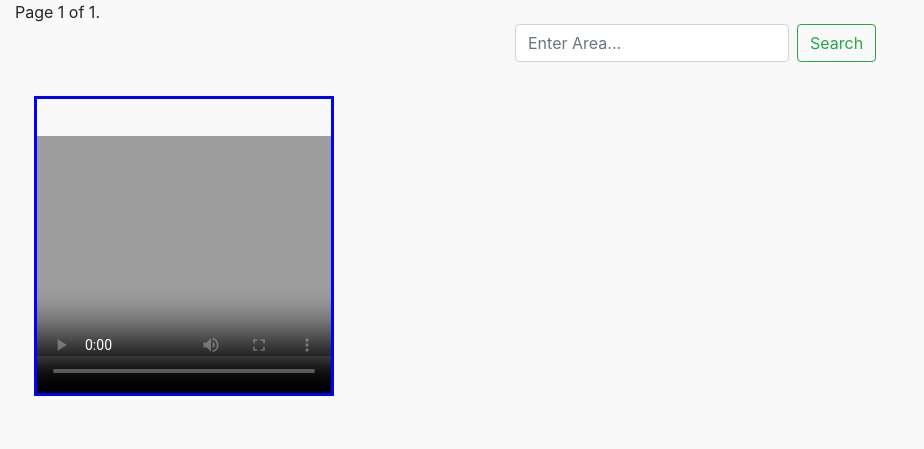
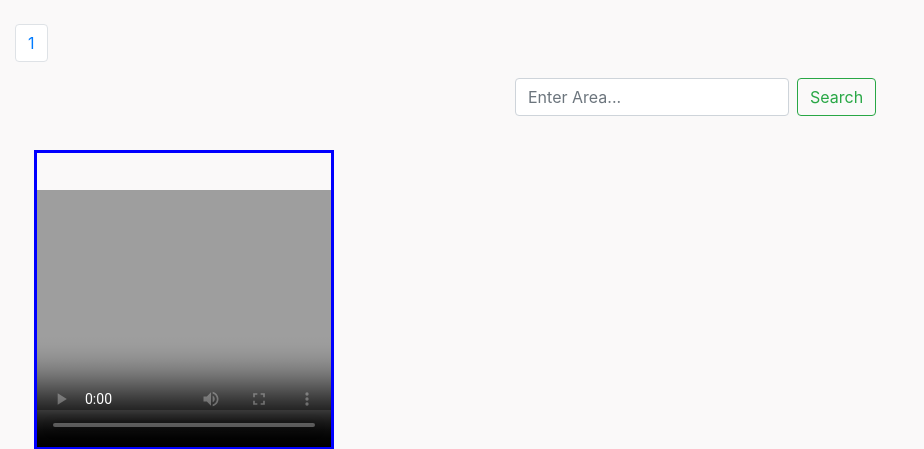
Before and after one commit to ranjith1237/VideoPortal, a Django app: page /all/ in a window 1280 px wide. Shown: the part 56-505 px from the top of the page, without its empty margins (0-924 px from the left). Run offline with Django 3.2, Linux system fonts and the light colour scheme; a user stored in the database is signed in; tables that the repository leaves empty hold one stand-in row (values such as "Sample post"); parts of the project's set-up code (start-up, migrations or seed data) failed here and were passed over; some libraries are stand-ins or nearby versions.

Commit message:
paginator UI changes in videos page

```diff
--- a/Cyberabad/templates/videos.html
+++ b/Cyberabad/templates/videos.html
@@ -12,8 +12,34 @@
         margin-left:500px;
     }
 </style>
+<br>
+<div class="pagination">
+<nav aria-label="Page navigation example">
+  <ul class="pagination">
+    {% if allVideos.has_previous %}
+        <li class="page-item">
+        <a class="page-link" href="?page=1" aria-label="Previous">
+            <span aria-hidden="true">&laquo;</span>
+            <span class="sr-only">Previous</span>
+        </a>
+        </li>
+        <li class="page-item"><a class="page-link" href="?page={{ allVideos.previous_page_number }}">{{ allVideos.previous_page_number }}</a></li>
+    {% endif %}
+    <li class="page-item"><a class="page-link" href="#">{{ allVideos.number }}</a></li>
+    {% if allVideos.has_next %}
+        <li class="page-item"><a class="page-link" href="?page={{ allVideos.next_page_number }}">{{ allVideos.next_page_number }}</a></li>
+        <li class="page-item">
+        <a class="page-link" href="?page={{ allVideos.paginator.num_pages }}" aria-label="Next">
+            <span aria-hidden="true">&raquo;</span>
+            <span class="sr-only">Next</span>
+        </a>
+       {% endif %}
+    </li>
+  </ul>
+</nav>
+</div>
 
-<div class="pagination">
+<!-- <div class="pagination">
     <span class="step-links">
         {% if allVideos.has_previous %}
             <a href="?page=1">&laquo; first</a>
@@ -29,7 +55,7 @@
             <a href="?page={{ allVideos.paginator.num_pages }}">last &raquo;</a>
         {% endif %}
     </span>
-</div>
+</div> -->
 <div class="searchform">
     <form class="form-inline my-2 my-lg-0 ml-auto">
         <input class="form-control mr-sm-2" type="search" placeholder="Enter Area..." aria-label="Search" id="areaSearch">
```
